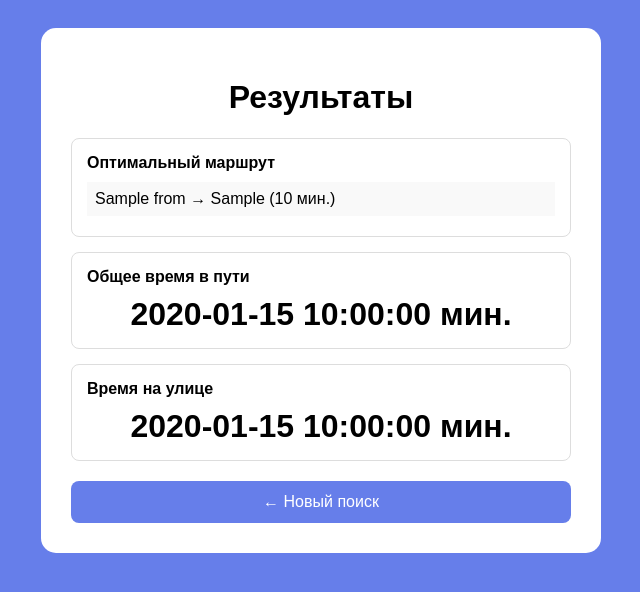
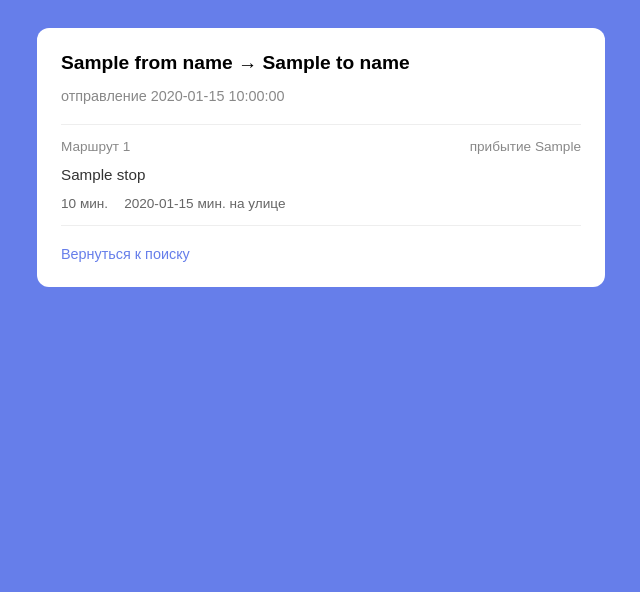
Before and after one commit to EvViEgorov/DubkiRouteFinder, a Flask app: template app/templates/results.html in a window 1280 px wide. Shown: the top 592 px of the page, without its empty margins (319-959 px from the left). Run offline with Flask 3, Linux system fonts and the light colour scheme; the template is opened without the code that fills it: most values are stand-ins (such as "Sample title", 1, 10 or a date in 2020).

Commit message:
all frontend: final changes

```diff
--- a/app/app.py
+++ b/app/app.py
@@ -1,19 +1,76 @@
 from flask import Flask, request, render_template
+from datetime import datetime
 
-from core.route_finder import get_nodes
+from core.query import get_sorted_routes
 
 app = Flask(__name__)
+
+# словарь: название остановки - id узла в графе
+STOP_NAME_TO_ID = {
+    "Дубки":                    0,
+    "Дубки-остановка":          1,
+    "Одинцово-остановка":       2,
+    "Одинцово-МЦД":             3,
+    "Славянский Бульвар-МЦД":   4,
+    "Славянский Бульвар-остановка": 5,
+    "Славянский Бульвар-метро": 6,
+    "Молодежная-остановка":     7,
+    "Молодежная-метро":         8,
+    "Курская-метро":            9,
+    "Курская-МЦД":              10,
+    "Крылатское-метро":         11,
+    "Крылатское-остановка":     12,
+    "Басмач":                   13,
+    "Лесной городок":           14,
+}
+
+
 @app.route('/')
-def routes_data():
+def index():
+    # главная страница
     return render_template('index.html')
+
+
 @app.route('/results', methods=['POST'])
 def results():
-    from_stop = request.form.get('from')
-    to_stop = request.form.get('to')
-    custom_time = request.form.get('time')
+    # обрабатывает форму и возвращает найденные маршруты. получает  from, to, time, less_outdoor (1, если отмечено)
+    # передает routes как список маршрутов со структурой (path_names, time_enroute_min, street_time_min, arrival_str), from_name, to_name
+    # dep_time_str (для отображения)
+    from_name = request.form.get('from', '').strip()
+    to_name   = request.form.get('to', '').strip()
+    time_str  = request.form.get('time', '').strip()
+    less_outdoor = 1 if request.form.get('less_outdoor') == '1' else 0
 
-    departure_time = custom_time if custom_time else "сейчас"
+    # парсим время отправления
+    now = datetime.now()
+    if time_str:
+        try:
+            # сегодняшняя дата + введённое время
+            dep_time = now.replace(
+                hour=int(time_str.split(':')[0]),
+                minute=int(time_str.split(':')[1]),
+                second=0, microsecond=0
+            )
+        except (ValueError, IndexError):
+            dep_time = now  # некорректный ввод, значит, используем текущее время
+    else:
+        dep_time = now
 
-    result = {"from": from_stop, "to": to_stop, "departure_time": departure_time, "route": []}
+    dep_time_str = dep_time.strftime('%H:%M')
 
-    return render_template('results.html', result=result)
+    # получаем id узлов и запускаем поиск
+
+    start_id = STOP_NAME_TO_ID[from_name]
+    end_id   = STOP_NAME_TO_ID[to_name]
+
+    # get_sorted_routes возвращает список кортежей:
+    # (path_names, time_enroute_min, street_time_min, arrival_str)
+    routes = get_sorted_routes(start_id, end_id, dep_time, less_outdoor)[:5]
+
+    return render_template(
+        'results.html',
+        routes=routes,
+        from_name=from_name,
+        to_name=to_name,
+        dep_time_str=dep_time_str,
+    )
--- a/app/templates/index.html
+++ b/app/templates/index.html
@@ -3,7 +3,7 @@
 <head>
     <meta charset="UTF-8">
     <meta name="viewport" content="width=device-width, initial-scale=1.0">
-    <title>Нахождение оптимального маршрута Дубки - ВШЭ</title>
+    <title>Нахождение оптимального маршрута Дубки - Басмач</title>
     <style>
         body {
             background: #667eea;
@@ -66,7 +66,7 @@
 </head>
 <body>
     <div class="container">
-        <h1>Нахождение оптимального маршрута Дубки — ВШЭ</h1>
+        <h1>Нахождение оптимального маршрута Дубки — Басмач</h1>
 
         <form method="POST" action="/results">
             <div class="form-group">
--- a/app/templates/results.html
+++ b/app/templates/results.html
@@ -3,7 +3,7 @@
 <head>
     <meta charset="UTF-8">
     <meta name="viewport" content="width=device-width, initial-scale=1.0">
-    <title>Результаты</title>
+    <title>Маршруты</title>
     <style>
         body {
             background: #667eea;
@@ -11,78 +11,94 @@
             padding: 20px;
         }
         .container {
-            max-width: 500px;
+            max-width: 520px;
             margin: 0 auto;
             background: white;
-            border-radius: 15px;
-            padding: 30px;
+            border-radius: 12px;
+            padding: 24px;
         }
         h1 {
-            text-align: center;
+            font-size: 1.2em;
+            margin: 0 0 4px;
         }
-        .result-box {
-            border: 1px solid #ddd;
-            padding: 15px;
-            margin: 15px 0;
-            border-radius: 8px;
+        .subtitle {
+            color: #888;
+            font-size: 0.9em;
+            margin-bottom: 20px;
         }
-        .box-title {
-            font-weight: bold;
-            margin-bottom: 10px;
+        .error {
+            color: #c0392b;
+            margin-bottom: 16px;
         }
-        .route-step {
-            padding: 8px;
-            margin: 5px 0;
-            background: #f9f9f9;
+        .route {
+            border-top: 1px solid #eee;
+            padding: 14px 0;
         }
-        .big-number {
-            font-size: 2em;
-            font-weight: bold;
-            text-align: center;
+        .route:last-of-type {
+            border-bottom: 1px solid #eee;
         }
-        .back-btn {
-            display: block;
-            padding: 12px;
-            background: #667eea;
-            color: white;
-            text-align: center;
+        .route-header {
+            display: flex;
+            justify-content: space-between;
+            font-size: 0.85em;
+            color: #888;
+            margin-bottom: 8px;
+        }
+        .route-stops {
+            font-size: 0.95em;
+            line-height: 1.7;
+            color: #333;
+        }
+        .route-stops span {
+            display: inline;
+        }
+        .route-stops .arrow {
+            color: #aaa;
+            margin: 0 4px;
+        }
+        .route-footer {
+            margin-top: 8px;
+            font-size: 0.85em;
+            color: #666;
+            display: flex;
+            gap: 16px;
+        }
+
+        .no-routes { color: #888; margin: 16px 0; }
+        .back-link {
+            display: inline-block;
+            margin-top: 20px;
+            color: #667eea;
             text-decoration: none;
-            border-radius: 8px;
-            margin-top: 20px;
+            font-size: 0.9em;
         }
     </style>
 </head>
 <body>
-    <div class="container">
-        <h1>Результаты</h1>
+<div class="container">
+    <h1>{{ from_name }} → {{ to_name }}</h1>
+    <p class="subtitle">отправление {{ dep_time_str }}</p>
 
-        {% if result %}
-        <div class="result-box">
-            <div class="box-title">Оптимальный маршрут</div>
-            {% if result.route %}
-                {% for step in result.route %}
-                <div class="route-step">
-                    {{ step.from }} → {{ step.to }}
-                    {% if step.duration %}({{ step.duration }} мин.){% endif %}
-                </div>
+        {% for path_names, time_min, street_time, arrival_str in routes %}
+        <div class="route">
+            <div class="route-header">
+                <span>Маршрут {{ loop.index }}</span>
+                <span>прибытие {{ arrival_str }}</span>
+            </div>
+            <div class="route-stops">
+                {% for stop in path_names %}
+                    <span>{{ stop[1] }}</span>
+                    {% if not loop.last %}<span class="arrow">→</span>{% endif %}
                 {% endfor %}
-            {% else %}
-                <p>{{ result.from }} → {{ result.to }}</p>
-            {% endif %}
+            </div>
+            <div class="route-footer">
+                <span>{{ time_min | int }} мин.</span>
+                <span>{{ street_time }} мин. на улице</span>
+            </div>
         </div>
+        {% endfor %}
 
-        <div class="result-box">
-            <div class="box-title">Общее время в пути</div>
-            <div class="big-number">{{ result.total_time }} мин.</div>
-        </div>
-
-        <div class="result-box">
-            <div class="box-title">Время на улице</div>
-            <div class="big-number">{{ result.outdoor_time if result.outdoor_time is defined else '—' }} мин.</div>
-        </div>
-        {% endif %}
-
-        <a href="/" class="back-btn">← Новый поиск</a>
-    </div>
+    <a href="/" class="back-link">Вернуться к поиску</a>
+</div>
 </body>
 </html>
```
